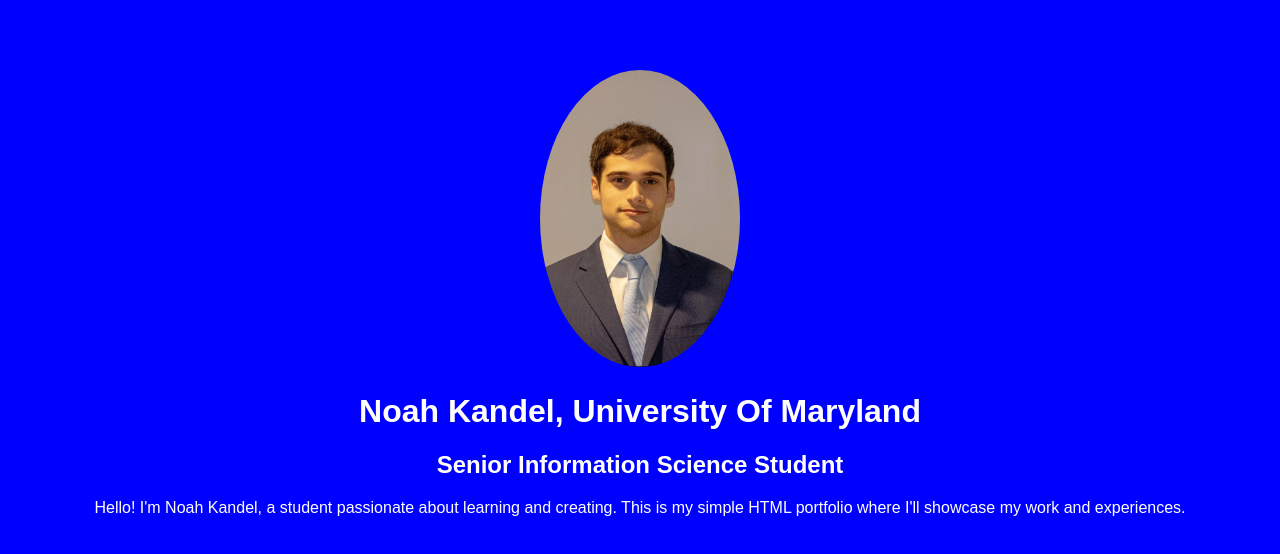
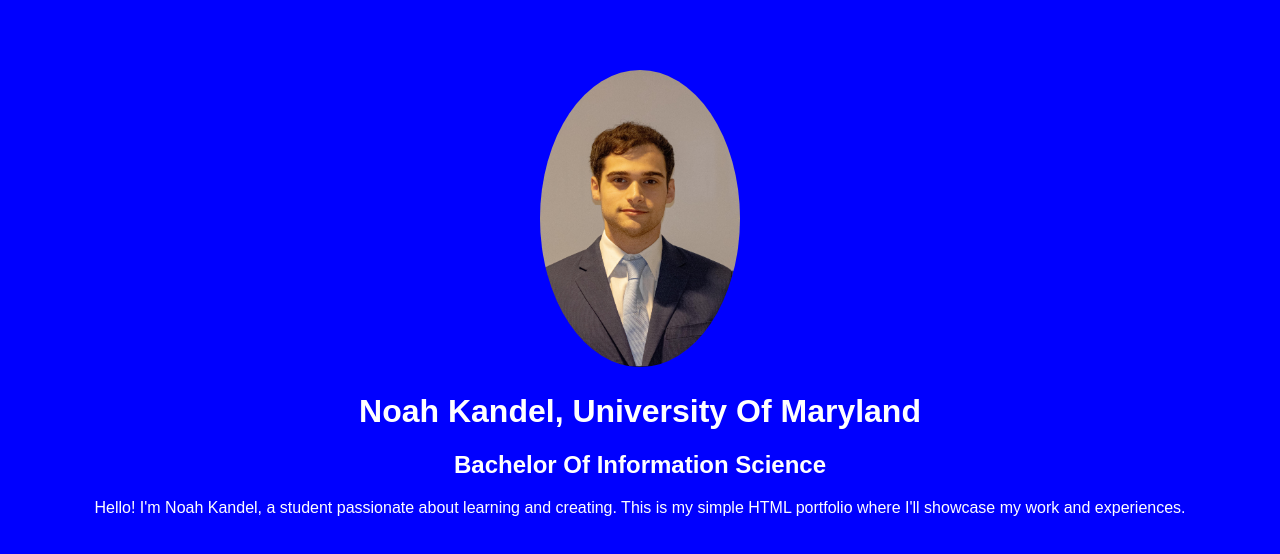
Before and after one commit to nkandel1/noahkandel.github.io, a plain HTML site: page index.html in a window 1280 px wide. Drawn offline with Linux system fonts and the light colour scheme.

Commit message:
Update index.html

```diff
--- a/index.html
+++ b/index.html
@@ -25,7 +25,7 @@
     <div class="container">
         <img id="profilePic" src="Profilepic.jpg" alt="Profile Picture">
         <h1>Noah Kandel, University Of Maryland</h1>
-        <h2>Senior Information Science Student</h2>
+        <h2>Bachelor Of Information Science</h2>
         <p>Hello! I'm Noah Kandel, a student passionate about learning and creating. This is my simple HTML portfolio where I'll showcase my work and experiences.</p>
     </div>
 </body>
```
